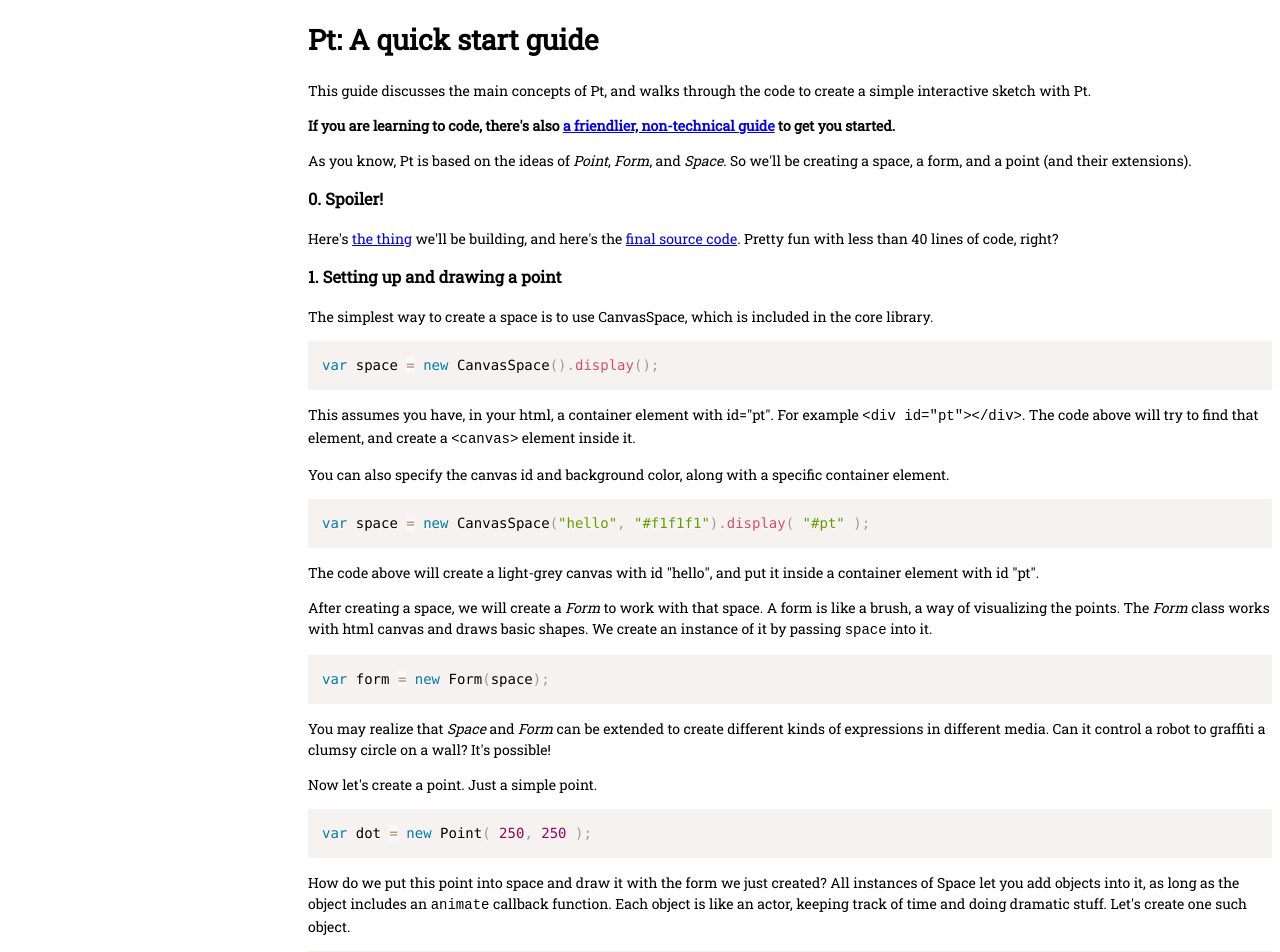
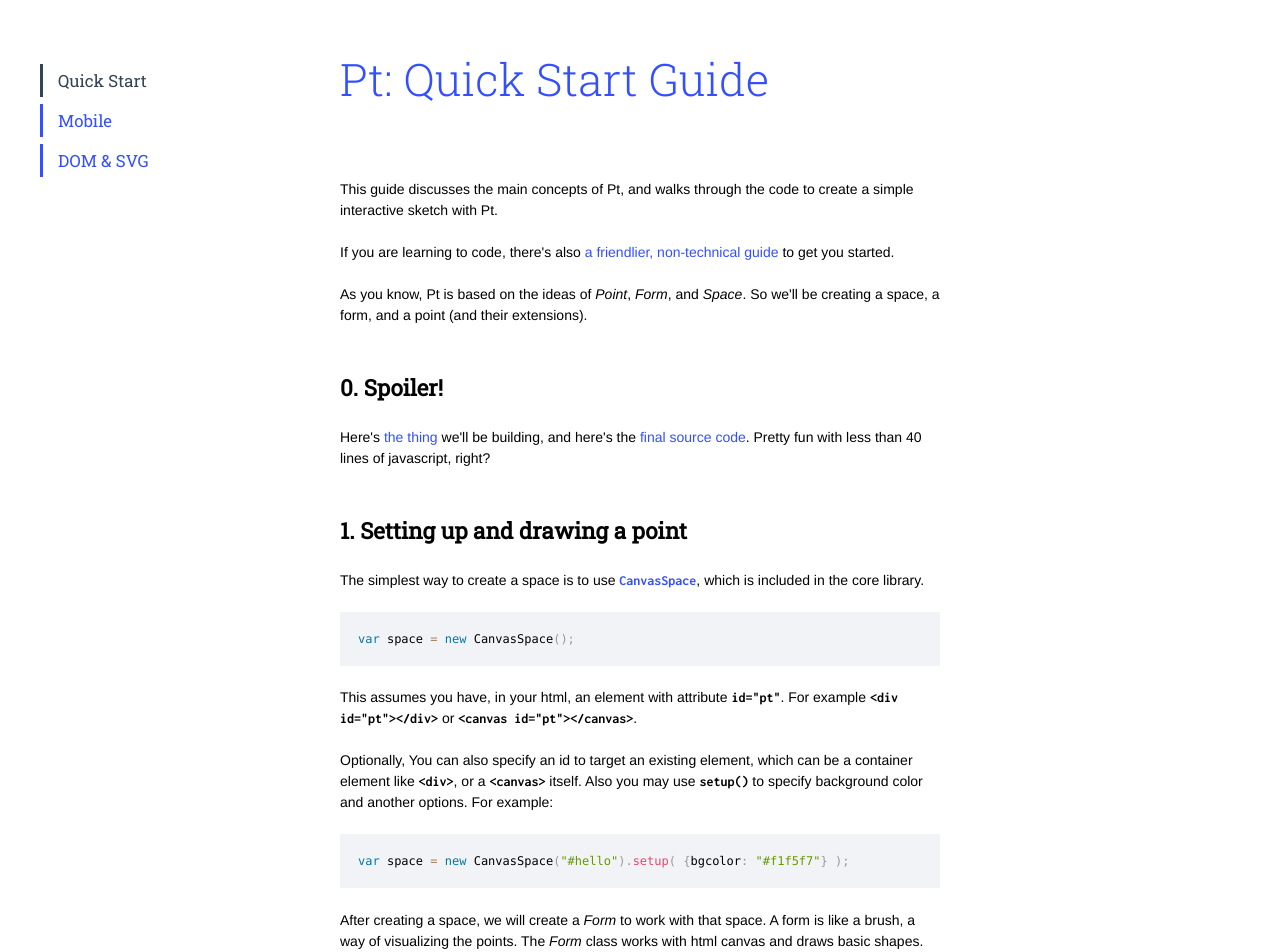
Before and after one commit to williamngan/pt, a website: page docs/guide/quickstart.html in a window 1280 px wide. Shown: the top 952 px of the page. Drawn offline with Linux system fonts and the light colour scheme; files whose address does not match are found by name.

Commit message:
quick start guide update

```diff
--- a/docs/css/docgen.scss
+++ b/docs/css/docgen.scss
@@ -1,7 +1,7 @@
 $link: #334fff;
 $link-hover: #4a11df;
 $link-menu: #345;
-$link-hover: lighten( $link, 10 );
+$link-hover: darken( $link, 15 );
 $grey-medium: #89a;
 $grey-dark: #678;
 
--- a/docs/css/guide.scss
+++ b/docs/css/guide.scss
@@ -1,14 +1,110 @@
+$link: #334fff;
+$link-hover: #4a11df;
+$link-menu: #345;
+$link-hover: darken( $link, 15 );
+$grey-medium: #89a;
+$grey-dark: #678;
+
+$bg: #f1f3f7;
+
+$sans:  'Helvetica Neue', Helvetica, sans-serif;
+$slab: "Roboto Slab", sans-serif;
+$monospace: 'Inconsolata', monospace;
+
+
 body {
-  font: 14px/1.5 "Roboto Slab", sans-serif;
+  font-size: 14px;
+  line-height: 1.5;
+  font-family: $sans;
+}
+
+h1, h2, h3 {
+  font-family: $slab;
+}
+
+h1 {
+  font-weight: 300;
+  color: $link;
+  font-size: 3.2em;
+  margin: 1em 0 1.5em 0;
+}
+
+h3 {
+  font-weight: 600;
+  font-size: 1.6em;
+  margin-top: 2em;
+}
+
+p {
+  margin-bottom: 1.5em;
+}
+
+code, pre {
+  font-family: $monospace;
+  font-weight: 600;
 }
 
 
+a {
+  color: $link;
+  text-decoration: none;
+}
+
+a:hover { color: $link-hover; }
+
 #menu {
   position: absolute;
-  top: 0; left: 0; padding: 40px;
+  top: 2em; left: 0; padding: 40px;
   width: 200px;
+
+  > div {
+    margin-bottom: 15px;
+  }
+
+  .guide {
+    padding: 5px;
+    border-left: 3px solid $link;
+    color: $link;
+    padding-left: 15px;
+
+    font-family: $slab;
+    font-weight: 500;
+    font-size: 1.2em;
+
+    &:hover {
+      border-left-color: $link-hover;
+      color: $link-hover;
+    }
+
+    &.selected {
+      border-left-color: $link-menu;
+      color: $link-menu
+    }
+  }
 }
 
 #content {
-  margin-left: 300px
+  margin: 0 auto;
+  max-width: 600px;
 }
+
+// Prism code style overrides
+:not(pre) > code[class*="language-"], pre[class*="language-"] {
+  background-color: $bg;
+  margin-bottom: 1.8em;
+
+  // quick visual workaround on the extra line on <pre> in generated markdown
+  padding: 1.5em;
+  padding-bottom: 0px;
+
+}
+
+code[class*="language-"], pre[class*="language-"] {
+  text-shadow: none;
+  font-weight: 400;
+  font-size: 12px;
+}
+
+.token.operator, .token.entity, .token.url, .language-css .token.string, .style .token.string {
+  background: transparent;
+}
--- a/docs/guide/quickstart.html
+++ b/docs/guide/quickstart.html
@@ -7,45 +7,53 @@
 
     <meta charset="UTF-8">
     <title>Title</title>
+
+    <link rel="stylesheet" href="./prism.css" />
     <link rel="stylesheet" href="../css/guide.css" />
-    <link rel="stylesheet" href="./prism.css" />
     <script type="text/javascript" src="./prism.js"></script>
 </head>
 <body>
 
-<div id="menu"></div>
+<div id="menu">
+    <div><a href="#" class="guide selected">Quick Start</a></div>
+    <div><a href="#" class="guide">Mobile</a></div>
+    <div><a href="#" class="guide">DOM & SVG</a></div>
+</div>
 
 <div id="content">
-    <h1>Pt: A quick start guide</h1>
+    <h1>Pt: Quick Start Guide</h1>
     <p>This guide discusses the main concepts of Pt, and walks through the code to create a simple interactive sketch with Pt.</p>
-    <p><strong>If you are learning to code,
-    there's also <a href="https://medium.com/@williamngan/758f2e082da5">a friendlier, non-technical guide</a> to get you started.</strong></p>
+    <p>If you are learning to code,
+    there's also <a href="https://medium.com/@williamngan/758f2e082da5">a friendlier, non-technical guide</a> to get you started.</p>
     <p>As you know, Pt is based on the ideas of <em>Point</em>, <em>Form</em>, and <em>Space</em>. So we'll be creating a space, a form, and a point (and their extensions).</p>
     <h3>0. Spoiler!</h3>
-    <p>Here's <a href="http://williamngan.github.io/pt/docs/start.html">the thing</a> we'll be building, and here's the <a href="https://github.com/williamngan/pt/blob/master/docs/start.html">final source code</a>.
-    Pretty fun with less than 40 lines of code, right?</p>
+    <p>Here's <a href="./quickstart_demo.html">the thing</a> we'll be building, and here's the <a href="https://github.com/williamngan/pt/blob/master/docs/guide/quickstart_demo.html">final source code</a>.
+    Pretty fun with less than 40 lines of javascript, right?</p>
     <h3>1. Setting up and drawing a point</h3>
-    <p>The simplest way to create a space is to use CanvasSpace, which is included in the core library.</p>
-    <pre><code class="language-javascript">var space = new CanvasSpace().display();</code></pre>
+    <p>The simplest way to create a space is to use <a href="../#elemCanvasSpace"><code>CanvasSpace</code></a>, which is included in the core library.</p>
+    <pre><code class="language-javascript">var space = new CanvasSpace();
+    </code></pre>
 
-    <p>This assumes you have, in your html, a container element with id="pt". For example <code>&lt;div id="pt"&gt;&lt;/div&gt;</code>.
-    The code above will try to find that element, and create a <code>&lt;canvas&gt;</code> element inside it.</p>
-    <p>You can also specify the canvas id and background color, along with a specific container element.</p>
-    <pre><code class="language-javascript">var space = new CanvasSpace(&quot;hello&quot;, &quot;#f1f1f1&quot;).display( &quot;#pt&quot; );</code></pre>
+    <p>This assumes you have, in your html, an element with attribute <code>id="pt"</code>. For example <code>&lt;div id="pt"&gt;&lt;/div&gt;</code> or <code>&lt;canvas id="pt"&gt;&lt;/canvas&gt;</code>.</p>
+    <p>Optionally, You can also specify an id to target an existing element, which can be a container element like <code>&lt;div&gt;</code>, or a <code>&lt;canvas&gt;</code> itself.
+    Also you may use <code>setup()</code> to specify background color and another options. For example:</p>
+    <pre><code class="language-javascript">var space = new CanvasSpace(&quot;#hello&quot;).setup( {bgcolor: &quot;#f1f5f7&quot;} );
+    </code></pre>
 
-    <p>The code above will create a light-grey canvas with id "hello", and put it inside a container element with id "pt".</p>
     <p>After creating a space, we will create a <em>Form</em> to work with that space. A form is like a brush, a way of visualizing the points.
     The <em>Form</em> class works with html canvas and draws basic shapes. We create an instance of it by passing <code>space</code> into it.</p>
-    <pre><code class="language-javascript">var form = new Form(space);</code></pre>
+    <pre><code class="language-javascript">var form = new Form(space);
+    </code></pre>
 
-    <p>You may realize that <em>Space</em> and <em>Form</em> can be extended to create different kinds of expressions in different media.
-    Can it control a robot to graffiti a clumsy circle on a wall? It's possible!</p>
+    <p>You may realize that <em>Space</em> and <em>Form</em> can be extended to create different kinds of expressions in different media. And you're absolutely right!
+    Can it control a robot to graffiti a clumsy circle on a wall? It's possible.</p>
     <p>Now let's create a point. Just a simple point.</p>
-    <pre><code class="language-javascript">var dot = new Point( 250, 250 );</code></pre>
+    <pre><code class="language-javascript">var dot = new Point( 250, 250 );
+    </code></pre>
 
     <p>How do we put this point into space and draw it with the form we just created?
     All instances of Space let you add objects into it, as long as the object includes an <code>animate</code> callback function.
-    Each object is like an actor, keeping track of time and doing dramatic stuff. Let's create one such object.</p>
+    Imagine each object is like an actor, keeping track of time and doing dramatic stuff. Let's create one such object.</p>
     <pre><code class="language-javascript">var bot = {
         animate: function( time, fs, context ) {
             form.point( dot ); // the bot will use form to draw a point
@@ -53,11 +61,12 @@
     };
 
     space.add( bot ); // adding the bot object into space
-    space.play();</code></pre>
+    space.play();
+    </code></pre>
 
     <p>The animate function has 3 parameters: <code>time</code> which keeps track of time elapsed in milliseconds, <code>fs</code> tells you the milliseconds passed since last frame (ie, frame-rate is <code>1000/fs</code>), and <code>context</code> is the Space's context which is the canvas graphics context in this case.</p>
     <p>Finally, we add the <code>bot</code> into space, and seeing that everything is ready, we call <code>space.play()</code> to start. If you see a gray point appears in your canvas, you're doing it right!</p>
-    <p><img alt="A point" src="./docs/images/quick-start-guide/progress1.png" /></p>
+    <p><img alt="A point" src="../images/quick-start-guide/progress1.png" /></p>
     <h3>2. Drawing a circle and making it move</h3>
     <p>Too boring? Let's change the dot to a <code>Circle</code>.</p>
     <pre><code class="language-javascript">var dot = new Circle( 250, 250 ).setRadius( 50 );
@@ -67,7 +76,8 @@
             form.fill( &quot;#5AF&quot; ).stroke( false );
             form.circle( dot );
         }
-    };</code></pre>
+    };
+    </code></pre>
 
     <p>As you can see, everything is almost the same, except the dot is now a circle with 50px radius. And we apply Form's <code>fill()</code> and <code>stroke()</code> functions to color the circle blue with no stroke.</p>
     <p>A side note: Form's functions can usually be chained together. For instance, you can also write this as  <code>form.fill(...).stroke(...).circle(dot)</code>.</p>
@@ -84,11 +94,12 @@
 
         }
     }
-</code></pre>
+
+    </code></pre>
 
     <p>Here we calculate the frame-rate and draw it as gray text on top-left corner.
     Then we change the dot's radius based on elapsing time so that it will pulsate between 20px to 45px.</p>
-    <p><img alt="circle" src="./docs/images/quick-start-guide/progress2.png" /></p>
+    <p><img alt="circle" src="../images/quick-start-guide/progress2.png" /></p>
     <p>Now let's add some interactivity. CanvasSpace allows you to keep track of mouse events, and it will pass those events to the added objects. The easiest way is to call <code>space.bindMouse()</code>, which will listen to common mouse events, and then pass the information into your object's callback function <code>onMouseAction</code>. Like this:</p>
     <pre><code class="language-javascript">var bot = {
         animate: function(time, fs, context) {
@@ -101,7 +112,8 @@
     }
 
     space.add( bot );
-    space.bindMouse();</code></pre>
+    space.bindMouse();
+    </code></pre>
 
     <p><code>onMouseAction</code> function's <code>type</code> parameter gives you a string indicating the mouse action, such as “move”, “drag”, “drop”, "up" and “down”. The parameters <code>x</code> and <code>y</code> then gives you the current mouse position on the canvas.</p>
     <p>Let's draw another circle and make it move with the cursor.</p>
@@ -124,12 +136,14 @@
 
     space.add( bot );
     space.bindMouse();
-    space.play();</code></pre>
+    space.play();
+    </code></pre>
 
     <p>So in <code>onMouseAction</code>, we set the circle's position when mouse moves, and in <code>animate</code>, we draw the circle with an orange stroke color. Give it a try, and you should see the orange circle is now moving with your cursor.</p>
-    <p><img alt="with interaction" src="./docs/images/quick-start-guide/progress3.png" /></p>
+    <p><img alt="with interaction" src="../images/quick-start-guide/progress3.png" /></p>
+    <p>Pt also supports multi-touch interactions for mobile. See the <a href="./mobile.html">mobile guide</a> for more.</p>
     <h3>3. Experimentation</h3>
-    <p>We got the basics working, but what can we do with it? Dear reader, this is the place where the start guide ends and your imagination starts. What can you do with 2 circles, one pulsating and one moving?</p>
+    <p>We got the basics working, but what can we do with it? Dear reader, this is the place where our guide ends and your imagination starts. What can you do with 2 circles, one pulsating and one moving?</p>
     <p>Perhaps, you can check if the two circles intersect, and if so, draw 2 extra points or a line connecting the intersection points. It might look like this:</p>
     <pre><code class="language-javascript">animate: function ( time, fs, context ) {
         // previous code omitted...
@@ -140,19 +154,22 @@
             form.line( new Line( hits[0] ).to( hits[1] ) );
             form.points( hits, 5, true );
         }
-    }</code></pre>
+    }
+    </code></pre>
 
-    <p><em>Inspiration: Casey Reas applied these simple intersections of circles to great effects, in his 2004 Whitney Museum commission "<a href="http://artport.whitney.org/commissions/softwarestructures/">Software Structures</a>".</em></p>
+    <p>For example, Casey Reas extended these simple intersections of circles to great effects, in his 2004 Whitney Museum commission "<a href="http://artport.whitney.org/commissions/softwarestructures/">Software Structures</a>".*</p>
     <p>Or what if you extend either <em>Form</em> or <em>Circle</em> to make them do special things? In es6 or coffeescript, you can simply do:</p>
-    <pre><code class="language-javascript">class SuperCircle extends Circle</code></pre>
+    <pre><code class="language-javascript">class SuperCircle extends Circle
+    </code></pre>
 
     <p>In plain old javascript, there's a convenient function in Pt to help with that:</p>
-    <pre><code class="language-javascript">Util.extend( SuperCircle, Circle)</code></pre>
+    <pre><code class="language-javascript">Util.extend( SuperCircle, Circle)
+    </code></pre>
 
     <p><a href="http://williamngan.github.io/pt/demo/index.html?name=space.add">This simple demo</a> shows a simple example of an extended class. See <a href="https://github.com/williamngan/pt/blob/master/demo/space.add.js">source code</a> for details.</p>
     <p>I hope you'll enjoy Pt. Take a look at <a href="http://williamngan.github.io/pt/demo/?name=color.LABtoRGB">demos</a> and <a href="http://williamngan.github.io/pt/docs/">docs</a>, and be fearless in experimentation!</p>
-    <p><img alt="final" src="./docs/images/quick-start-guide/progress5.png" />
-    <a href="http://williamngan.github.io/pt/docs/start.html">view</a></p>
+    <p><img alt="final" src="../images/quick-start-guide/progress5.png" /></p>
+    <p><a href="./quickstart_demo.html">final result</a> and <a href="https://github.com/williamngan/pt/blob/master/docs/guide/quickstart_demo.html">source code</a></p>
 </div>
 
 </body>
```
Also changed, not shown: docs/guide/_convert.html (+22 -22 lines), docs/guide/quickstart.md (+24 -23 lines), docs/guide/quickstart_demo.html (added, +63 -0 lines), docs/css/docgen.css, docs/css/guide.css.
